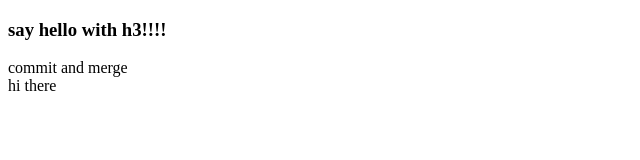
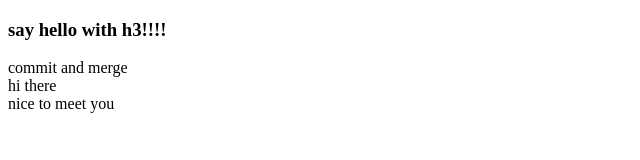
Before and after one commit to jsixx777/newnewagain, a plain HTML site: page index.html in a window 1280 px wide. Shown: the whole page, without its empty margins (0-640 px from the left). Drawn offline with Linux system fonts and the light colour scheme.

Commit message:
nice to meet you

```diff
--- a/index.html
+++ b/index.html
@@ -10,5 +10,6 @@
     <h3>say hello with h3!!!!</h3>
     <div>commit and merge</div>
     <div>hi there</div>
+    <div>nice to meet you</div>
 </body>
 </html>
```
